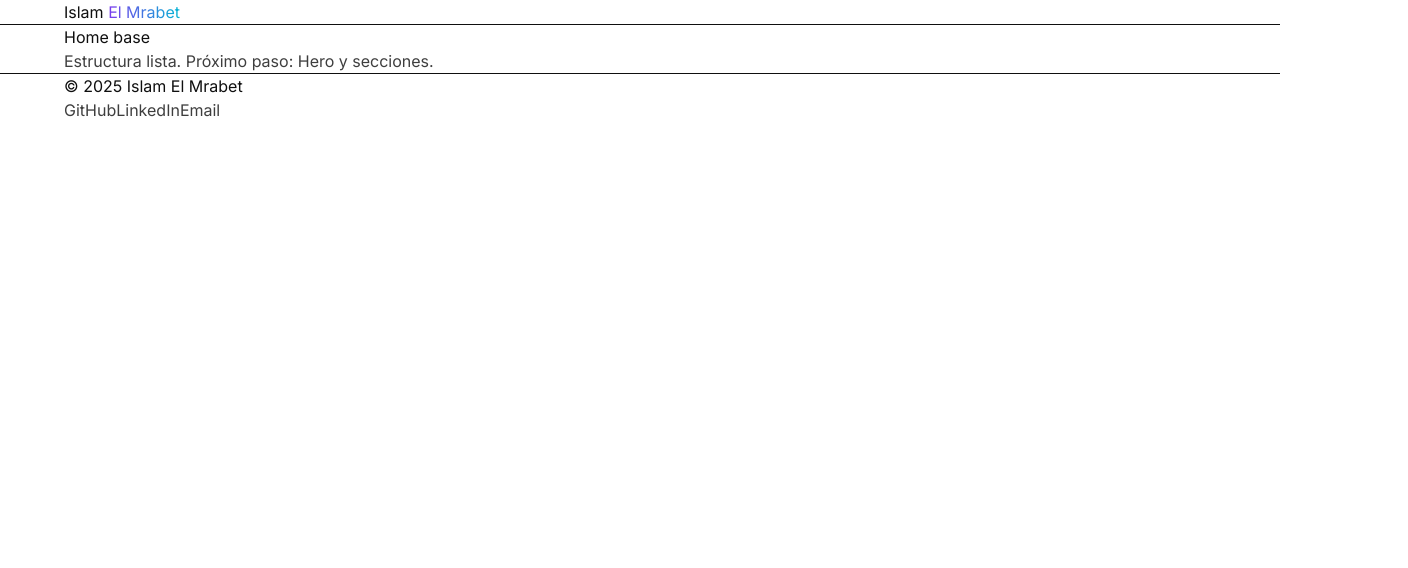
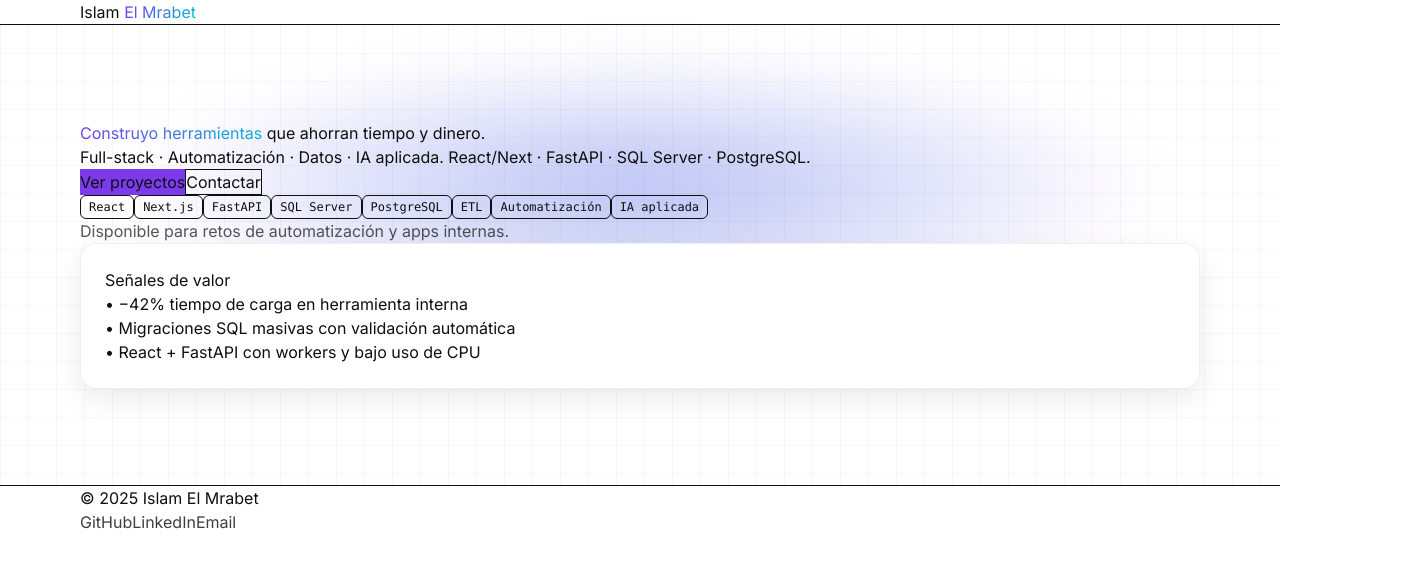
Before and after one commit to IslamReact/islam-protfolio2, a Next.js app: page / in a window 1280 px wide. Shown: the top 568 px of the page, 1408 px wide, since content can reach past the window. Built offline with nearby package versions, Linux system fonts and the light colour scheme.

Commit message:
feat(hero): hero visual con fondo y CTAs

```diff
--- /dev/null
+++ b/src/app/components/features/home/Hero.jsx
@@ -0,0 +1,85 @@
+'use client';
+import { motion } from 'framer-motion';
+
+function CTA({ href, children, variant = 'primary' }) {
+  const base = 'inline-flex items-center justify-center gap-2 rounded-2xl px-5 py-3 text-sm transition';
+  const styles = variant === 'primary'
+    ? 'bg-[rgb(var(--brand-violet))] text-white hover:brightness-110'
+    : 'border border-black/10 dark:border-white/15 hover:bg-black/5 dark:hover:bg-white/10';
+  return (
+    <a href={href} className={`${base} ${styles}`}>{children}</a>
+  );
+}
+
+function Chip({ children }) {
+  return <span className="kbd border-black/10 dark:border-white/15">{children}</span>;
+}
+
+export default function Hero() {
+  return (
+    <section className="section bg-radial bg-grid">
+      <div className="container-base grid md:grid-cols-2 gap-10 items-center">
+        {/* Columna texto */}
+        <div>
+          <motion.h1
+            initial={{ opacity: 0, y: 10 }}
+            animate={{ opacity: 1, y: 0 }}
+            transition={{ duration: 0.45 }}
+            className="text-4xl md:text-5xl font-semibold leading-tight"
+          >
+            <span className="u2050-gradient-text">Construyo herramientas</span> que ahorran tiempo y dinero.
+          </motion.h1>
+
+          <motion.p
+            initial={{ opacity: 0, y: 8 }}
+            animate={{ opacity: 1, y: 0 }}
+            transition={{ duration: 0.45, delay: 0.05 }}
+            className="mt-4 text-neutral-600 dark:text-neutral-300"
+          >
+            Full-stack · Automatización · Datos · IA aplicada. React/Next · FastAPI · SQL Server · PostgreSQL.
+          </motion.p>
+
+          <motion.div
+            initial={{ opacity: 0, y: 8 }}
+            animate={{ opacity: 1, y: 0 }}
+            transition={{ duration: 0.45, delay: 0.1 }}
+            className="mt-6 flex flex-wrap gap-3"
+          >
+            <CTA href="#proyectos">Ver proyectos</CTA>
+            <CTA href="#contacto" variant="secondary">Contactar</CTA>
+          </motion.div>
+
+          <motion.div
+            initial={{ opacity: 0, y: 8 }}
+            animate={{ opacity: 1, y: 0 }}
+            transition={{ duration: 0.45, delay: 0.15 }}
+            className="mt-6 flex flex-wrap gap-2 text-xs opacity-80"
+          >
+            {['React', 'Next.js', 'FastAPI', 'SQL Server', 'PostgreSQL', 'ETL', 'Automatización', 'IA aplicada']
+              .map((t) => <Chip key={t}>{t}</Chip>)}
+          </motion.div>
+
+          <p className="mt-4 text-sm opacity-70">
+            Disponible para retos de automatización y apps internas.
+          </p>
+        </div>
+
+        {/* Columna “señales de valor” */}
+        <motion.aside
+          initial={{ opacity: 0, scale: 0.985 }}
+          animate={{ opacity: 1, scale: 1 }}
+          transition={{ duration: 0.5, delay: 0.1 }}
+          className="card"
+          aria-label="Señales de valor"
+        >
+          <h3 className="text-lg font-medium mb-2">Señales de valor</h3>
+          <ul className="space-y-2 text-sm">
+            <li>• −42% tiempo de carga en herramienta interna</li>
+            <li>• Migraciones SQL masivas con validación automática</li>
+            <li>• React + FastAPI con workers y bajo uso de CPU</li>
+          </ul>
+        </motion.aside>
+      </div>
+    </section>
+  );
+}
--- a/src/app/globals.css
+++ b/src/app/globals.css
@@ -8,33 +8,50 @@ html {
 }
 
 body {
-  -webkit-font-smoothing: antialiased; /* antialiased */
-  -moz-osx-font-smoothing: grayscale;  /* antialiased */
+  -webkit-font-smoothing: antialiased;
+  -moz-osx-font-smoothing: grayscale;
   background: rgb(var(--bg));
   color: rgb(var(--fg));
 }
 
+/* Utilidades base */
 .container-base {
-  max-width: 72rem; /* max-w-6xl */
-  margin-left: auto; /* mx-auto */
-  margin-right: auto; /* mx-auto */
+  max-width: 72rem; /* Tailwind's max-w-6xl */
+  margin-left: auto; /* Tailwind's mx-auto */
+  margin-right: auto; /* Tailwind's mx-auto */
+  padding-left: 1rem; /* Tailwind's px-4 */
+  padding-right: 1rem; /* Tailwind's px-4 */
+}
+
 .section {
   padding-top: 4rem; /* py-16 */
   padding-bottom: 4rem; /* py-16 */
 }
+
+@media (min-width: 768px) {
+  .section {
+    padding-top: 6rem; /* md:py-24 */
+    padding-bottom: 6rem; /* md:py-24 */
+  }
+}
+
 .card {
   background: color-mix(in oklab, rgb(var(--bg)) 70%, rgb(255 255 255) 30%);
   border-radius: 1rem; /* rounded-2xl */
-  padding: 1.5rem; /* p-6 */
-  border-width: 1px; /* border */
+  padding: 1.5rem;     /* p-6 */
+  border-width: 1px;   /* border */
   border-style: solid; /* border */
+  box-shadow: 0 1px 2px 0 rgba(0,0,0,0.05); /* shadow-sm */
   border-color: rgb(var(--card-border));
+  box-shadow: var(--shadow-soft);
+}
+
 .kbd {
-  display: inline-flex; /* inline-flex */
-  align-items: center; /* items-center */
+  display: inline-flex;
+  align-items: center;
   border-radius: 0.375rem; /* rounded-md */
-  border-width: 1px; /* border */
-  border-style: solid; /* border */
+  border-width: 1px;
+  border-style: solid;
   padding-left: 0.5rem; /* px-2 */
   padding-right: 0.5rem; /* px-2 */
   padding-top: 0.125rem; /* py-0.5 */
@@ -42,10 +59,38 @@ body {
   font-size: 0.75rem; /* text-xs */
   font-family: ui-monospace, SFMono-Regular, Menlo, Monaco, Consolas, "Liberation Mono", "Courier New", monospace; /* font-mono */
 }
+
+/* Fondo radial suave (glow) */
+.bg-radial {
+  position: relative;
+  isolation: isolate;
+}
+
+.bg-radial::before {
+  content: "";
+  position: absolute;
+  inset: -10% -10% auto -10%;
+  height: 420px;
+  background: radial-gradient(closest-side, rgba(124, 58, 237, 0.25), transparent 70%),
+    radial-gradient(closest-side, rgba(6, 182, 212, 0.18), transparent 60%);
+  filter: blur(20px);
+  z-index: -1;
+}
+
+/* Grid sutil tipo “learnvue” */
+.bg-grid {
+  --gcolor: rgba(0, 0, 0, 0.03);
+  --gsize: 28px;
+  background-image:
+    linear-gradient(to right, var(--gcolor) 1px, transparent 1px),
+    linear-gradient(to bottom, var(--gcolor) 1px, transparent 1px);
+  background-size: var(--gsize) var(--gsize);
+}
+
 /* Accesibilidad motion */
 @media (prefers-reduced-motion: reduce) {
   * {
     animation: none !important;
     transition: none !important;
   }
-}}}
+}
--- a/src/app/page.tsx
+++ b/src/app/page.tsx
@@ -1,19 +1,14 @@
 import Header from '@/app/components/layout/header';
 import Footer from '@/app/components/layout/footer';
-import Section from '@/app/components/layout/section';
-import Container from '@/app/components/layout/container';
+import Hero from '@/app/components/features/home/Hero';
 
 export default function HomePage() {
   return (
     <>
       <Header />
       <main>
-        <Section id="home-section">
-          <Container>
-            <h1 className="text-3xl md:text-4xl font-semibold">Home base</h1>
-            <p className="opacity-80 mt-2">Estructura lista. Próximo paso: Hero y secciones.</p>
-          </Container>
-        </Section>
+        <Hero />
+        {/* Próximas secciones: señales, proyectos, contacto… (las añadiremos en siguientes partes) */}
       </main>
       <Footer />
     </>
```
Also changed, not shown: package.json (+4 -4 lines).
